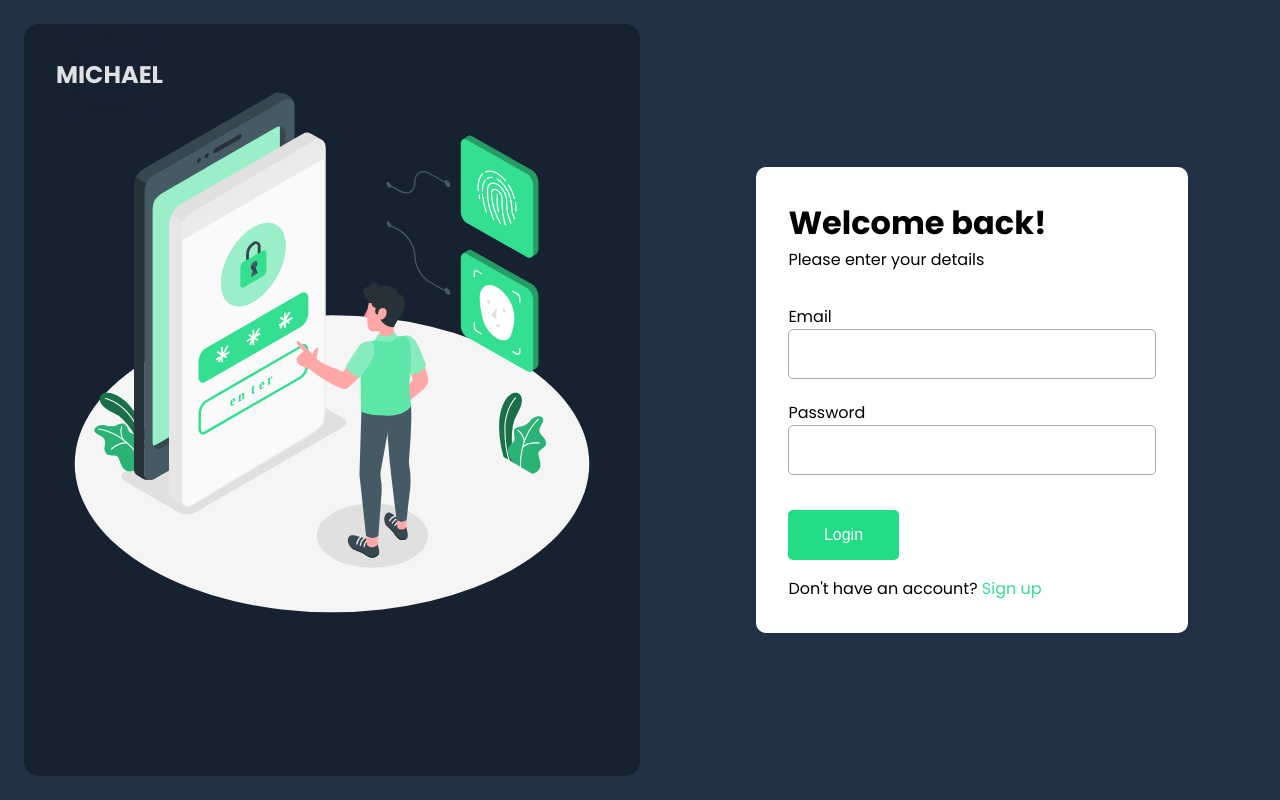
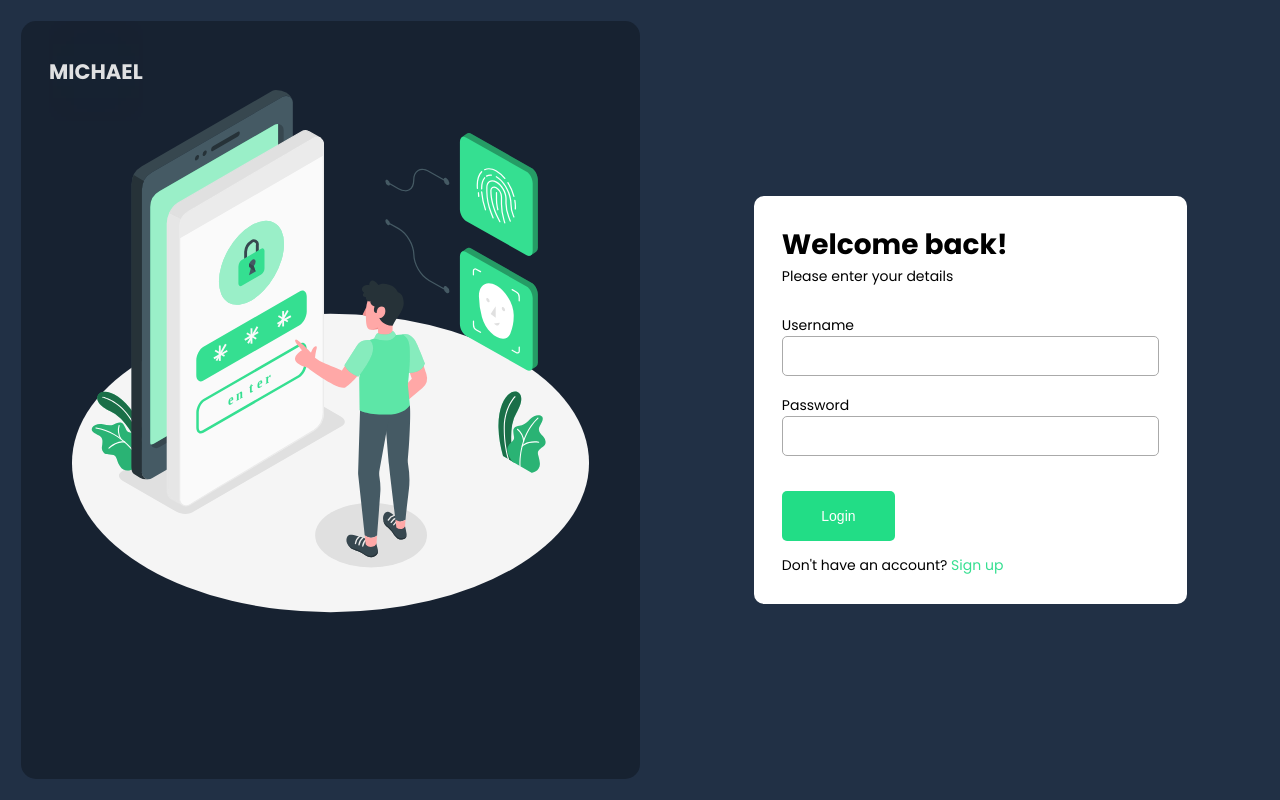
Before and after one commit to michael-padin/django-portfolio, a Django app: page /login in a window 1280 px wide. Run offline with Django 4.2, Linux system fonts and the light colour scheme.

Commit message:
feat: add login register functionality

```diff
--- a/portfolio/static/css/index.styles.css
+++ b/portfolio/static/css/index.styles.css
@@ -10,7 +10,7 @@
 html,
 body {
 	font-family: "Poppins", sans-serif;
-	font-size: 1	rem;
+	font-size: 14px;
 	background-color: #172231;
 	overflow-x: hidden;
 }
@@ -99,27 +99,26 @@ input[type=number] {
 	gap: 1rem;
 }
 
-.email-container, .name-container, .password-container, .cardnum-container{
+.email-container, .name-container, .username-container, .password-container, .cardnum-container{
 	display: flex;
 	flex-direction: column;
 }
-.email-container > input, .name-container > input, .password-container > input, .cardnum-container > input{
+.email-container > input, .username-container > input, .name-container > input, .password-container > input, .cardnum-container > input{
 	border-radius: 5px;
-	height: 50px;
-	font-size: 1rem;
+	height: 40px;
 	border: 1px solid #aaa;
-	padding: .5rem;
+	padding: 0 .5rem;
 }
-.email-container > span, .name-container > span, .password-container > span{
+.email-container > span, .username-container > span, .name-container > span, .password-container > span{
 	margin-top: 5px;
 	color: red;
 	font-size: 12px;
 }
-.email-container > input:focus, .name-container > input:focus, .password-container > input:focus, .cardnum-container > input:focus{
+.email-container > input:focus, .name-container > input:focus, .username-container > input:focus, .password-container > input:focus, .cardnum-container > input:focus{
 	outline: solid 1px #35df91;
 	border: 2px solid #35df91;
 }
-.email-container > input::placeholder, .name-container > input::placeholder, .password-container > input::placeholder{
+.email-container > input::placeholder, .username-container > input::placeholder, .name-container > input::placeholder, .password-container > input::placeholder{
 	font-size: 14px;
 	font-family: "Poppins", sans-serif;
 }
@@ -209,6 +208,13 @@ input[type=number] {
 	text-decoration: none;
 }
 
+.navbar__auth-name{
+	text-decoration: none;
+	font-weight: 800;
+	text-transform: uppercase;
+	color: #e0e1e2;
+}
+
 .navbar-container {
 	position: relative;
 	gap: 2rem;
--- a/portfolio/static/js/login.js
+++ b/portfolio/static/js/login.js
@@ -8,15 +8,8 @@ const passwordErr = document.getElementById("password-err");
 function validateInfo(e) {
 	e.preventDefault();
 
-	const localEmail = localStorage.getItem("email");
-	const localPass = localStorage.getItem("password");
-
 	if (!email.value) {
 		emailErr.innerText = "Email can't be empty";
-		email.classList.add("red-border");
-	} else if (localEmail !== email.value) {
-		emailErr.innerText =
-			"The inputted email is not registered. Please register";
 		email.classList.add("red-border");
 	} else {
 		emailErr.innerText = "";
@@ -25,20 +18,15 @@ function validateInfo(e) {
 
 	if (!password.value) {
 		passwordErr.innerText = "Password can't be empty";
-	} else if (localPass !== password.value) {
-		password.innerText = "Invalid credentials";
-		password.classList.add("red-border");
 	} else {
 		emailErr.innerText = "";
 		password.innerText = "";
 		password.classList.remove("red-border");
-		window.location.href = "index.html";
 	}
 
-	nameErr.innerText = "";
 	emailErr.innerText = "";
 	passwordErr.innerText = "";
-	window.location.href = "login.html";
+	return;
 }
 
 loginForm.addEventListener("submit", validateInfo);
--- a/portfolio/templates/users/login.html
+++ b/portfolio/templates/users/login.html
@@ -1,5 +1,6 @@
 <!DOCTYPE html>
 <html lang="en">
+
 <head>
 	<meta charset="UTF-8" />
 	<meta http-equiv="X-UA-Compatible" content="IE=edge" />
@@ -8,34 +9,42 @@
 	<link rel="stylesheet" type="text/css" href="{% static 'css/index.styles.css' %}">
 	<title>Login</title>
 </head>
+
 <body>
 	<div class="auth__wrapper">
 		<div class="auth__left" style="background-image: url('{% static 'images/password.svg' %}');">
 			<nav>
 				<div class="navbar__wrapper auth__nav">
 					<div class="navbar-container">
-							<a href="{% url 'home' %}"> <h1>Michael</h1></a>
+						<a href="{% url 'home' %}">
+							<h1>Michael</h1>
+						</a>
 					</div>
 				</div>
 			</nav>
 		</div>
 		<div class="auth__right">
 			<div class="form__wrapper">
-					<form action="" id="loginForm">
+				<form method="post" id="loginForm">
+					{% csrf_token %}
 					<div>
 						<h1>Welcome back!</h1>
 						<p>Please enter your details</p>
 					</div>
 					<div class="input-wrapper">
 						<div class="email-container">
-								<label for="">Email</label>
-								<input type="email" id="email" />
+							<label for="">Username</label>
+							<input type="text" id="id_username" name="username" required/>
 							<span id="email-err"></span>
 						</div>
 						<div class="password-container">
 							<label for="">Password</label>
-								<input type="password" id="password" />
-								<span id="password-err"></span>
+							<input type="password" id="id_password" name="password" required />
+							{% if error %}
+							<span id="password-err"> {{error}} </span>
+							{% else %}
+							<span id="password-err"> </span>
+							{% endif %}
 						</div>
 					</div>
 					<div class="login-btn-wrapper">
@@ -49,6 +58,7 @@
 			</div>
 		</div>
 	</div>
-		<script src=" {% static 'js/login.js' %}" type="text/javascript" defer></script>
+	{% comment %} <script src=" {% static 'js/login.js' %}" type="text/javascript" defer></script> {% endcomment %}
 </body>
+
 </html>
--- a/portfolio/urls.py
+++ b/portfolio/urls.py
@@ -4,8 +4,9 @@ from . import views
 
 urlpatterns = [
     path('', views.home, name='home'),
-    path('signup', views.signup, name='signup'),
-    path('login', views.login, name='login'),
+    path('signup', views.user_register, name='signup'),
+    path('login', views.user_login, name='login'),
+    path('logout', views.user_logout, name='logout'),
     path('emoji', views.emoji, name='emoji'),
     path('gallery', views.gallery, name='gallery'),
     path('todo', views.todo, name='todo'),
--- a/portfolio/views.py
+++ b/portfolio/views.py
@@ -1,15 +1,51 @@
-from django.shortcuts import render
+from django.shortcuts import render, redirect
+from django.contrib.auth import authenticate, login, logout
+from django.contrib.auth.decorators import login_required
+
+from .forms import CustomUserCreationForm
 
 # Create your views here.
 
 def home(request):
     return render(request, 'users/home.html')
 
-def signup(request):
-    return render(request, 'users/signup.html')
+def user_register(request):
+    if request.method == 'POST':
+        form = CustomUserCreationForm(request.POST)
+        if form.is_valid():
+            user = form.save(commit=False)
+            user.email = form.cleaned_data.get('email')
+            user.name = form.cleaned_data.get('name')
+            user.save()
+            raw_password = form.cleaned_data.get('password1')
+            user = authenticate(username=user.username, password=raw_password)
+            login(request, user)
+            return redirect('home')
+    else:
+        form = CustomUserCreationForm()
+    return render(request, 'users/signup.html', {'form': form})
 
-def login(request):
+
+def user_login(request):
+    if request.method == 'POST':
+        username = request.POST['username']
+        password  = request.POST['password']
+
+        user = authenticate(request, username = username, password = password)
+
+        if user is not None:
+            login(request, user)
+            return redirect('home')
+        else:
+            context = {
+                'error': 'Invalid login credentials. Please try again.'
+            }
+            return render(request, 'users/login.html', context)
     return render(request, 'users/login.html')
+
+def user_logout(request):
+        logout(request)
+        return redirect('login')
 
 def emoji(request):
     return render(request, 'users/emoji.html')
@@ -17,6 +53,7 @@ def emoji(request):
 def gallery(request):
     return render(request, 'users/gallery.html')
 
+@login_required(login_url='login')
 def todo(request):
     return render(request, 'users/todo.html')
 
```
Also changed, not shown: portfolio/forms.py (added, +11 -0 lines), portfolio/static/js/signup.js (+0 -7 lines), portfolio/templates/users/base.html (+10 -4 lines), portfolio/templates/users/signup.html (+39 -13 lines). Lines whose indentation alone changed are shown as unchanged.
